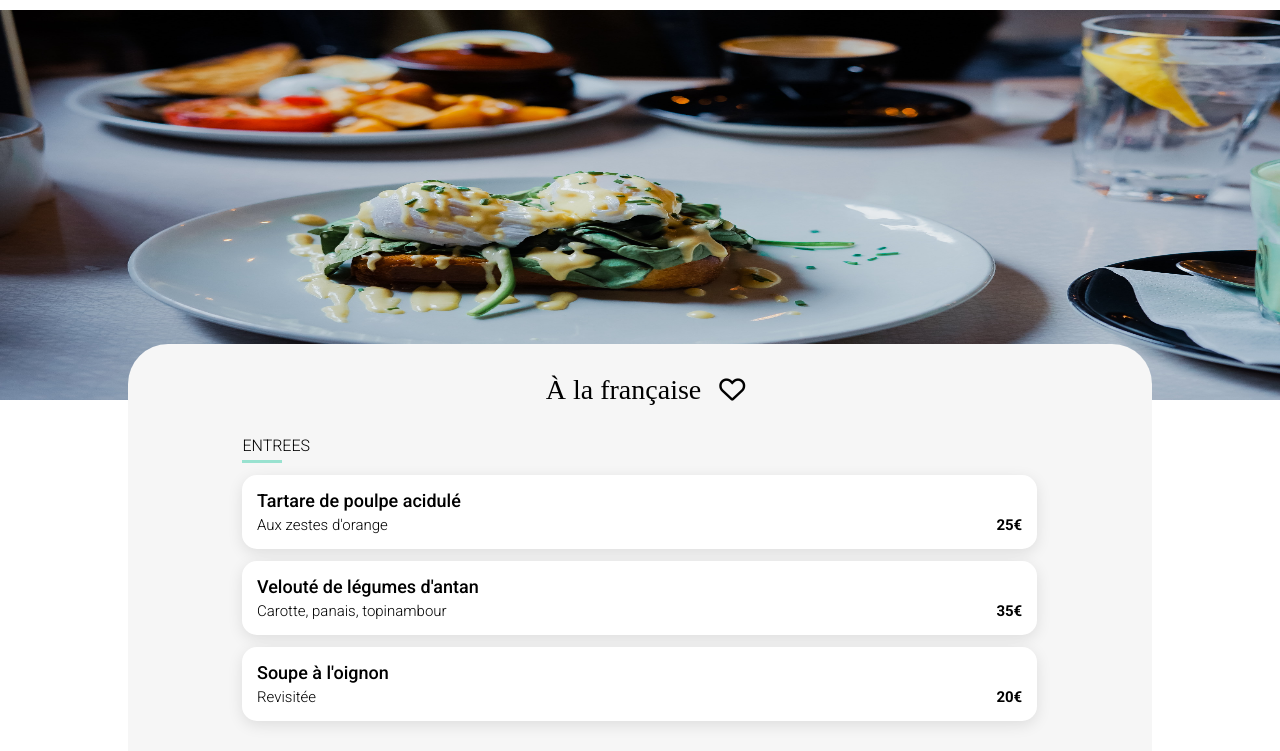
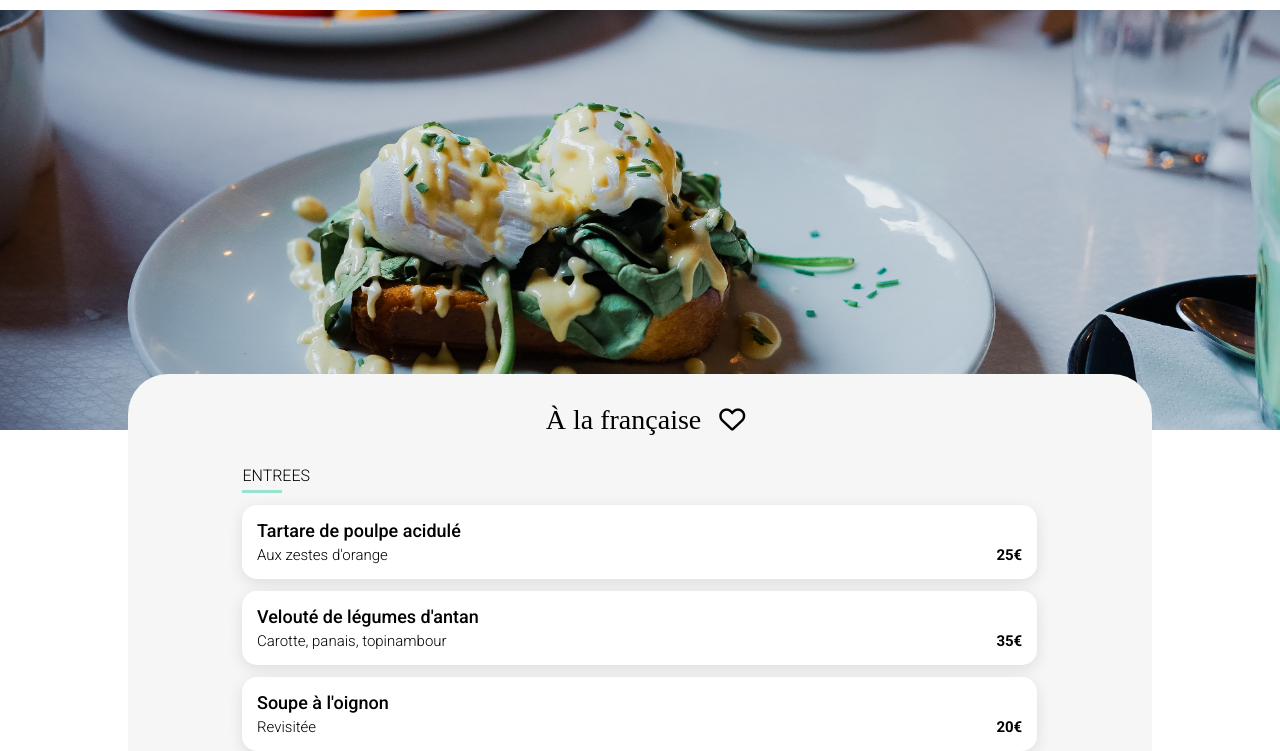
Before and after one commit to Val-Stz/OhMyFood, a plain HTML site: page OhMyFood/menus/A_la_française.html in a window 1280 px wide. Shown: the part 52-803 px from the top of the page. Drawn offline with nearby package versions, Linux system fonts and the light colour scheme; a web font is replaced by a local one.

Commit message:
Fix: image size on menu.scss

```diff
--- a/OhMyFood/scss/menu.scss
+++ b/OhMyFood/scss/menu.scss
@@ -11,9 +11,11 @@
 .restaurant__photo {
     img {
         width: 100%;
-        height: 275px;
+        max-height: 275px;
+        object-fit: cover;
         @media (min-width: 376px) {
-            height: 390px;
+            max-height: 420px;
+            object-position: 50% 60%;
         }
     }
 }
```
Also changed, not shown: OhMyFood/scss/menu.css, 1 other file.
